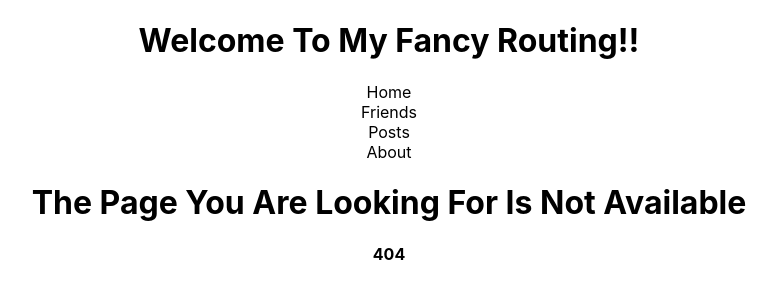
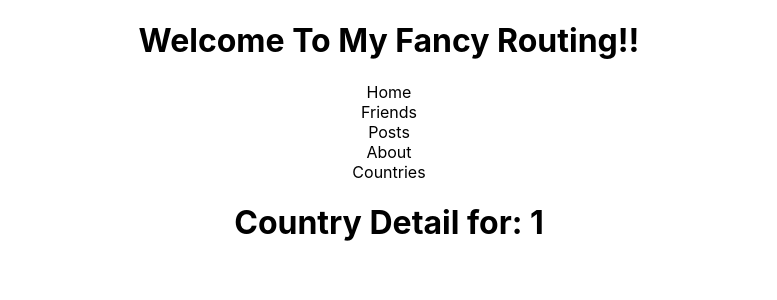
Before and after one commit to noormohammad20/react-router, a React (Create React App) app: page /country/1 in a window 1280 px wide. Before the commit this address had no page. Shown: the top 300 px of the page, without its empty margins (251-1028 px from the left). Built offline with nearby package versions, Linux system fonts and the light colour scheme.

Commit message:
added router in rest countries

```diff
--- a/src/App.js
+++ b/src/App.js
@@ -1,6 +1,8 @@
 import { Route, Routes } from 'react-router-dom'
 import './App.css'
 import About from './components/About/About'
+import Countries from './components/Countries/Countries'
+import CountryDetail from './components/CountryDetail/CountryDetail'
 import FriendDetail from './components/FriendDetail/FriendDetail'
 import Friends from './components/Friends/Friends'
 import Header from './components/Header/Header'
@@ -21,8 +23,9 @@
         <Route path='/friend/:friendId' element={<FriendDetail></FriendDetail>}></Route>
         <Route path='/posts' element={<Posts></Posts>}>
           <Route path=':postId' element={<PostDetail></PostDetail>}></Route>
-
         </Route>
+        <Route path='/countries' element={<Countries></Countries>}></Route>
+        <Route path="/country/:countryName" element={<CountryDetail></CountryDetail>}></Route>
         <Route path="/about" element={<About />}></Route>
         <Route path='*' element={<NotFound />}></Route>
       </Routes>
--- /dev/null
+++ b/src/components/Countries/Countries.js
@@ -0,0 +1,25 @@
+import React, { useEffect, useState } from 'react'
+import { Link } from 'react-router-dom'
+
+const Countries = () => {
+    const [countries, setCountries] = useState([])
+    useEffect(() => {
+        const url = `https://restcountries.com/v3.1/all`
+        fetch(url)
+            .then(res => res.json())
+            .then(data => setCountries(data))
+    }, [])
+    return (
+        <div>
+            <h2>Welcome to my world</h2>
+            <ul>
+
+                {
+                    countries.map(country => <li> <Link to={`/country/${country.name.common}`}>{country.name.common}</Link></li>)
+                }
+            </ul>
+        </div>
+    )
+}
+
+export default Countries
--- /dev/null
+++ b/src/components/CountryDetail/CountryDetail.js
@@ -0,0 +1,13 @@
+import React from 'react'
+import { useParams } from 'react-router-dom'
+
+const CountryDetail = () => {
+    const { countryName } = useParams()
+    return (
+        <div>
+            <h1> Country Detail for: {countryName}</h1>
+        </div>
+    )
+}
+
+export default CountryDetail
--- a/src/components/Header/Header.js
+++ b/src/components/Header/Header.js
@@ -10,6 +10,7 @@
                 <CustomLink to='/friends'>Friends</CustomLink>
                 <CustomLink to='/posts'>Posts</CustomLink>
                 <CustomLink to='/about'>About</CustomLink>
+                <CustomLink to='/countries'>Countries</CustomLink>
 
 
             </nav>
```
